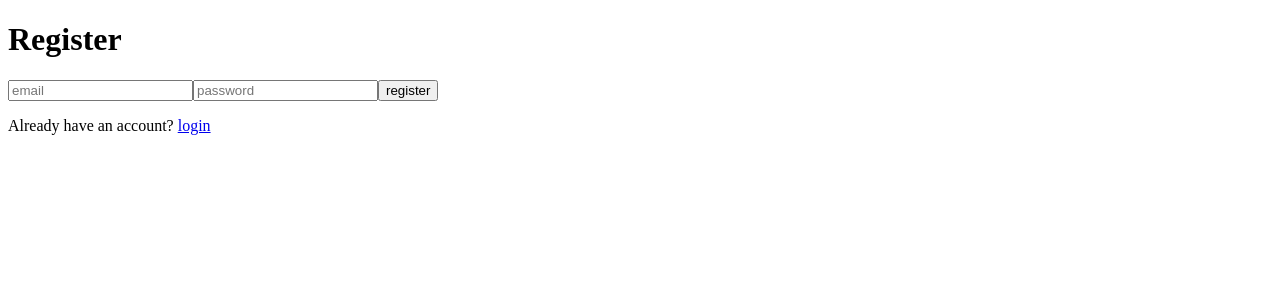
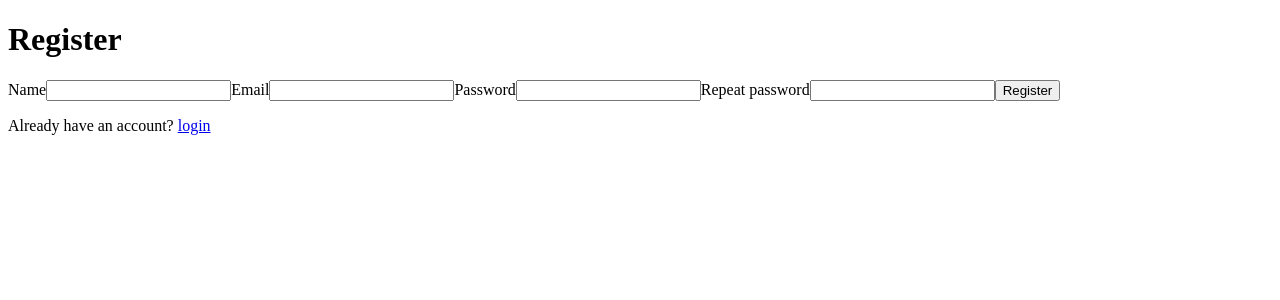
Before and after one commit to ValeriaYan/Antipoff-Group, a React (Vite) app: page /register in a window 1280 px wide. Shown: the top 300 px of the page. Built offline with nearby package versions, Linux system fonts and the light colour scheme; no server answers.

Commit message:
feat: create Input component and divided Form component into LoginForm and RegisterForm

```diff
--- a/src/components/Form.tsx
+++ /dev/null
@@ -1,35 +0,0 @@
-import {FC, useState } from 'react';
-
-interface FormProps {
-    title: string,
-    handleClick: (email: string, pass: string) => void,
-}
-
-const Form: FC<FormProps> = ({title, handleClick}) => {
-    const [email, setEmail] = useState('');
-    const [pass, setPass] = useState('');
-
-    return (
-        <div>
-            <input
-                type="email"
-                value={email}
-                onChange={(e) => setEmail(e.target.value)}
-                placeholder='email'
-            />
-            <input
-                type="password"
-                value={pass}
-                onChange={(e) => setPass(e.target.value)}
-                placeholder='password'
-             />
-             <button
-                onClick={() => handleClick(email, pass)}
-             >
-                {title}
-             </button>
-        </div>
-    )
-}
-
-export { Form };
--- a/src/components/Login.tsx
+++ b/src/components/auth/Login.tsx
@@ -1,8 +1,8 @@
-import { Form } from './Form'
+import { LoginForm } from '../forms/LoginForm'
 import { getAuth, signInWithEmailAndPassword } from "firebase/auth";
 import { useNavigate } from 'react-router-dom';
-import { setUser } from '../store/slices/userSlice';
-import { useAppDispatch } from '../hooks/redux-hooks';
+import { setUser } from '../../store/slices/userSlice';
+import { useAppDispatch } from '../../hooks/redux-hooks';
 
 const Login = () => {
     const dispatch = useAppDispatch();
@@ -23,8 +23,8 @@ const Login = () => {
     }
 
     return  (
-        <Form
-            title='sign in'
+        <LoginForm
+            title='Log In'
             handleClick={handleLogin}
         />
     )
--- a/src/components/SignUp.tsx
+++ b/src/components/auth/SignUp.tsx
@@ -1,8 +1,8 @@
-import { Form } from './Form'
+import { RegisterForm } from '../forms/RegisterForm'
 import { useNavigate } from 'react-router'
 import { getAuth, createUserWithEmailAndPassword } from "firebase/auth";
-import { setUser } from '../store/slices/userSlice';
-import { useAppDispatch } from '../hooks/redux-hooks';
+import { setUser } from '../../store/slices/userSlice';
+import { useAppDispatch } from '../../hooks/redux-hooks';
 
 const SignUp = () => {
     const dispatch = useAppDispatch();
@@ -23,8 +23,8 @@ const SignUp = () => {
     }
 
     return  (
-        <Form
-            title='register'
+        <RegisterForm
+            title='Register'
             handleClick={handleRegister}
         />
     )
--- /dev/null
+++ b/src/components/forms/LoginForm.tsx
@@ -0,0 +1,31 @@
+import {FC, useState } from 'react';
+import Input from '../input/Input';
+import AuthFormProps from './interface';
+
+
+const LoginForm: FC<AuthFormProps> = ({title, handleClick}) => {
+    const [email, setEmail] = useState('');
+    const [pass, setPass] = useState('');
+
+    return (
+        <div>
+            <Input
+                label='Email'
+                type="email"
+                value={email}
+                onChange={email => setEmail(email)}/>
+            <Input
+                label='Password'
+                type="password"
+                value={pass}
+                onChange={pass => setPass(pass)}/>
+            <button
+                onClick={() => handleClick(email, pass)}
+            >
+                {title}
+            </button>
+        </div>
+    )
+}
+
+export { LoginForm }
--- /dev/null
+++ b/src/components/forms/RegisterForm.tsx
@@ -0,0 +1,46 @@
+import {FC, useState } from 'react';
+import Input from '../input/Input';
+import AuthFormProps from './interface';
+
+const initialRegisterData = {
+    name: '',
+    email: '',
+    pass: '',
+    repeatPass: '',
+}
+
+const RegisterForm: FC<AuthFormProps> = ({title, handleClick}) => {
+    const [registerData, setRegisterData] = useState(initialRegisterData);
+
+    return (
+        <div>
+            <Input
+                label='Name'
+                type="text"
+                value={registerData.name}
+                onChange={name => setRegisterData({...registerData, name})}/>
+            <Input
+                label='Email'
+                type="email"
+                value={registerData.email}
+                onChange={email => setRegisterData({...registerData, email})}/>
+            <Input
+                label='Password'
+                type="password"
+                value={registerData.pass}
+                onChange={pass => setRegisterData({...registerData, pass})}/>
+            <Input
+                label='Repeat password'
+                type="password"
+                value={registerData.repeatPass}
+                onChange={repeatPass => setRegisterData({...registerData, repeatPass})}/>
+            <button
+                onClick={() => handleClick(registerData.email, registerData.pass)}
+            >
+                {title}
+            </button>
+        </div>
+    )
+}
+
+export { RegisterForm }
--- /dev/null
+++ b/src/components/forms/interface.tsx
@@ -0,0 +1,4 @@
+export default interface AuthFormProps {
+    title: string,
+    handleClick: (email: string, pass: string) => void,
+}
--- /dev/null
+++ b/src/components/input/Input.tsx
@@ -0,0 +1,23 @@
+import { FC } from "react";
+
+interface InputProps {
+    label: string,
+    type: string,
+    value: string,
+    onChange: (e :string) => void,
+}
+
+const Input: FC<InputProps> = ({label, type, value, onChange}) => {
+    return (
+        <label>
+            {label}
+            <input
+                name={label}
+                type={type}
+                value={value}
+                onChange={e => onChange(e.target.value)} />
+        </label>
+    );
+}
+
+export default Input;
--- a/src/pages/LoginPage.tsx
+++ b/src/pages/LoginPage.tsx
@@ -1,5 +1,5 @@
 import { Link } from 'react-router-dom'
-import { Login } from '../components/Login';
+import { Login } from '../components/auth/Login';
 
 const LoginPage = () => {
     return (
--- a/src/pages/RegisterPage.tsx
+++ b/src/pages/RegisterPage.tsx
@@ -1,5 +1,5 @@
 import { Link } from "react-router-dom";
-import { SignUp } from "../components/SignUp";
+import { SignUp } from "../components/auth/SignUp";
 
 const RegisterPage = () => {
     return (
```
